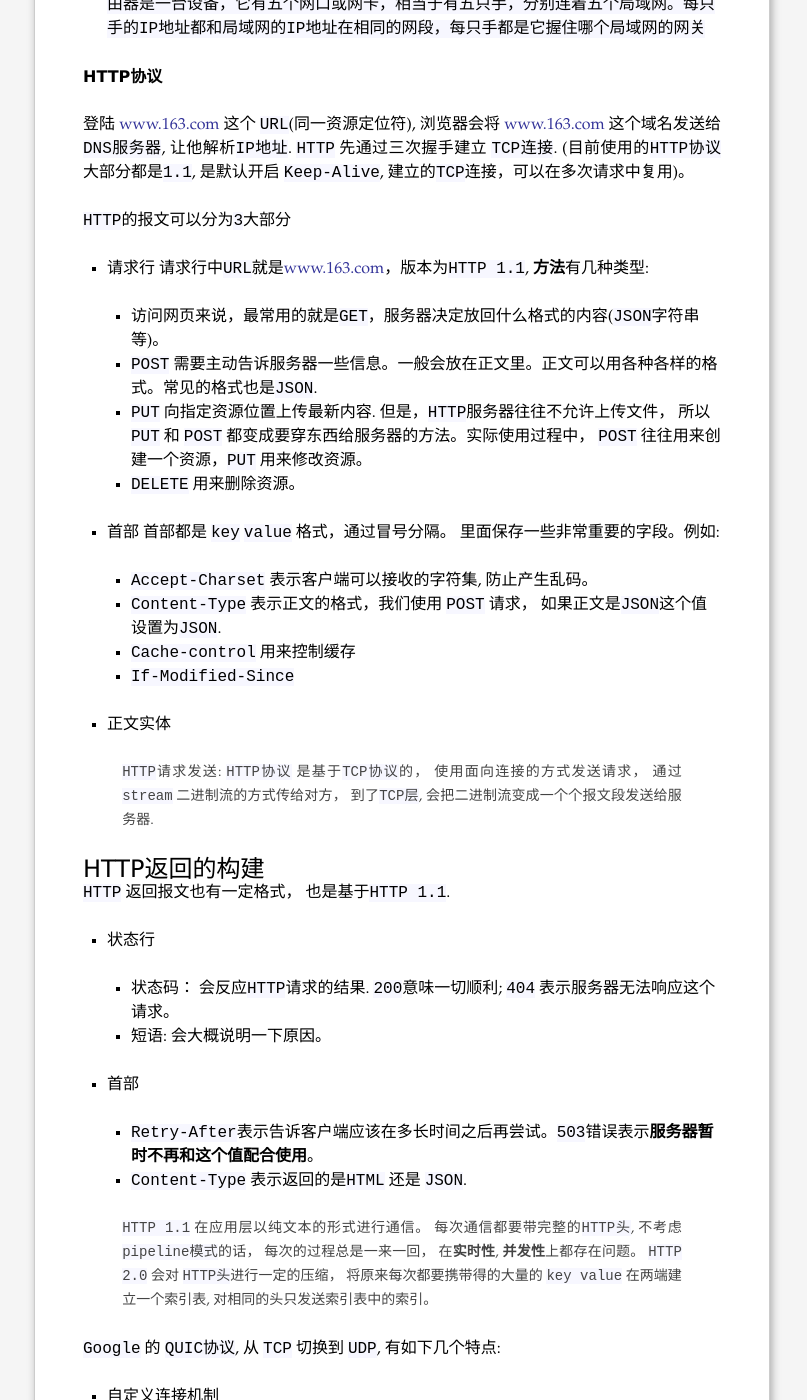
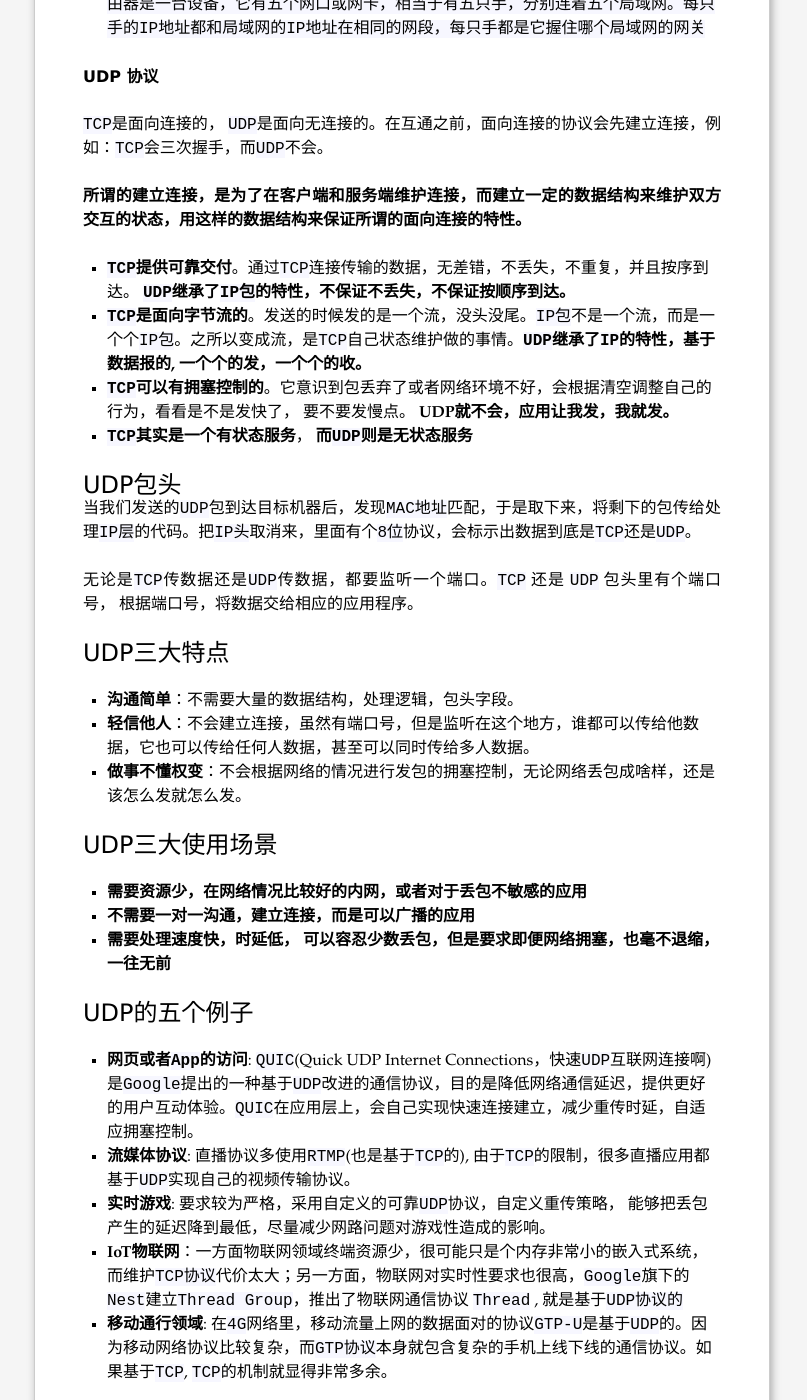
Before and after one commit to Garretthh07/Garretthh07.github.io, a Jekyll site: the page built from _posts/2018-6-29-趣谈网络协议.md, in a window 1280 px wide and 1400 px high, scrolled down 3081 px. Shown: the whole window, without its empty margins (238-1045 px from the left). Built offline with Jekyll 4.4.1, drawn with Linux system fonts in a browser that asks for light colours; comment, search, counter and statistics services are not loaded.

Commit message:
添加UDP相关

```diff
--- a/_posts/2018-6-29-趣谈网络协议.md
+++ b/_posts/2018-6-29-趣谈网络协议.md
@@ -10,6 +10,7 @@ tags: [Life]
 
 
 --------------------------
+
 
 # 趣谈网络协议
 **应用层**: `DNS`, `Http`, `Https` 所在的层为应用层.
@@ -81,6 +82,37 @@ tags: [Life]
 任何一台机器上，当要访问另一个`IP地址`的时候，都会先判断，这个`目标IP地址`和当前机器的`IP地址`是否在同一网段，需要使用`CIDR`和子网掩码。
 * 同一网段：直接将源地址和目标地址放入`IP头`中，然后通过`ARP`获得`MAC地址`，将`源MAC`和`目的MAC`放入`MAC头`中发出去。
 * 不同网段: 需要发往默认网关`Gateway`, `Gateway`地址一定和`源IP地址`在同一网段。网关往往是一个路由器，是一个三层转发设备。但是把网关叫做路由器是不完全准确的 `路由器是一台设备，它有五个网口或网卡，相当于有五只手，分别连着五个局域网。每只手的IP地址都和局域网的IP地址在相同的网段，每只手都是它握住哪个局域网的网关`
+
+## UDP 协议
+`TCP`是面向连接的， `UDP`是面向无连接的。在互通之前，面向连接的协议会先建立连接，例如：`TCP`会三次握手，而`UDP`不会。
+
+**所谓的建立连接，是为了在客户端和服务端维护连接，而建立一定的数据结构来维护双方交互的状态，用这样的数据结构来保证所谓的面向连接的特性。**
+* **`TCP`提供可靠交付**。通过`TCP`连接传输的数据，无差错，不丢失，不重复，并且按序到达。 **`UDP`继承了`IP包`的特性，不保证不丢失，不保证按顺序到达。**
+* **`TCP`是面向字节流的**。发送的时候发的是一个流，没头没尾。`IP包`不是一个流，而是一个个`IP包`。之所以变成流，是`TCP`自己状态维护做的事情。**`UDP`继承了`IP`的特性，基于数据报的, 一个个的发，一个个的收。**
+* **`TCP`可以有拥塞控制的**。它意识到包丢弃了或者网络环境不好，会根据清空调整自己的行为，看看是不是发快了， 要不要发慢点。 **UDP就不会，应用让我发，我就发。**
+* **`TCP`其实是一个有状态服务**， **而`UDP`则是无状态服务**
+
+### UDP包头
+当我们发送的`UDP`包到达目标机器后，发现`MAC地址`匹配，于是取下来，将剩下的包传给处理`IP层`的代码。把`IP头`取消来，里面有个`8位`协议，会标示出数据到底是`TCP`还是`UDP`。
+
+无论是`TCP`传数据还是`UDP`传数据，都要监听一个端口。`TCP` 还是 `UDP` 包头里有个端口号， 根据端口号，将数据交给相应的应用程序。
+
+### UDP三大特点
+* **沟通简单**：不需要大量的数据结构，处理逻辑，包头字段。
+* **轻信他人**：不会建立连接，虽然有端口号，但是监听在这个地方，谁都可以传给他数据，它也可以传给任何人数据，甚至可以同时传给多人数据。
+* **做事不懂权变**：不会根据网络的情况进行发包的拥塞控制，无论网络丢包成啥样，还是该怎么发就怎么发。
+
+### UDP三大使用场景
+* **需要资源少，在网络情况比较好的内网，或者对于丢包不敏感的应用**
+* **不需要一对一沟通，建立连接，而是可以广播的应用**
+* **需要处理速度快，时延低， 可以容忍少数丢包，但是要求即便网络拥塞，也毫不退缩，一往无前**
+
+### UDP的五个例子
+* **网页或者`App`的访问**: `QUIC`(Quick UDP Internet Connections，快速`UDP`互联网连接啊)是`Google`提出的一种基于`UDP`改进的通信协议，目的是降低网络通信延迟，提供更好的用户互动体验。`QUIC`在应用层上，会自己实现快速连接建立，减少重传时延，自适应拥塞控制。
+* **流媒体协议**: 直播协议多使用`RTMP`(也是基于`TCP`的), 由于`TCP`的限制，很多直播应用都基于`UDP`实现自己的视频传输协议。
+* **实时游戏**: 要求较为严格，采用自定义的可靠`UDP`协议，自定义重传策略， 能够把丢包产生的延迟降到最低，尽量减少网路问题对游戏性造成的影响。
+* **IoT物联网**：一方面物联网领域终端资源少，很可能只是个内存非常小的嵌入式系统，而维护`TCP协议`代价太大；另一方面，物联网对实时性要求也很高，`Google`旗下的`Nest`建立`Thread Group`，推出了物联网通信协议 `Thread` , 就是基于`UDP协议的`
+* **移动通行领域**: 在`4G`网络里，移动流量上网的数据面对的协议`GTP-U`是基于`UDP`的。因为移动网络协议比较复杂，而`GTP协议`本身就包含复杂的手机上线下线的通信协议。如果基于`TCP`, `TCP`的机制就显得非常多余。
 
 ## HTTP协议
 登陆 [www.163.com](http://www.163.com) 这个 `URL`(同一资源定位符), 浏览器会将 [www.163.com](http://www.163.com) 这个域名发送给 `DNS服务器`, 让他解析`IP地址`. `HTTP` 先通过三次握手建立 `TCP连接`. (目前使用的`HTTP协议`大部分都是`1.1`, 是默认开启 `Keep-Alive`, 建立的`TCP`连接，可以在多次请求中复用)。
```
